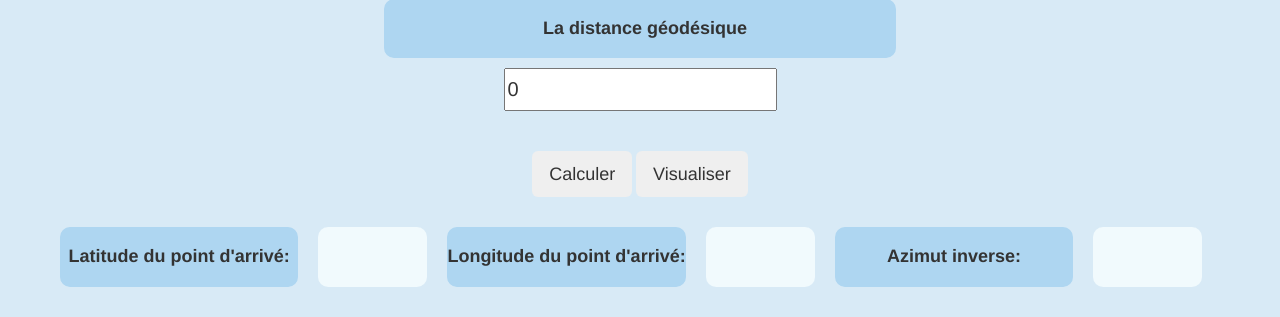
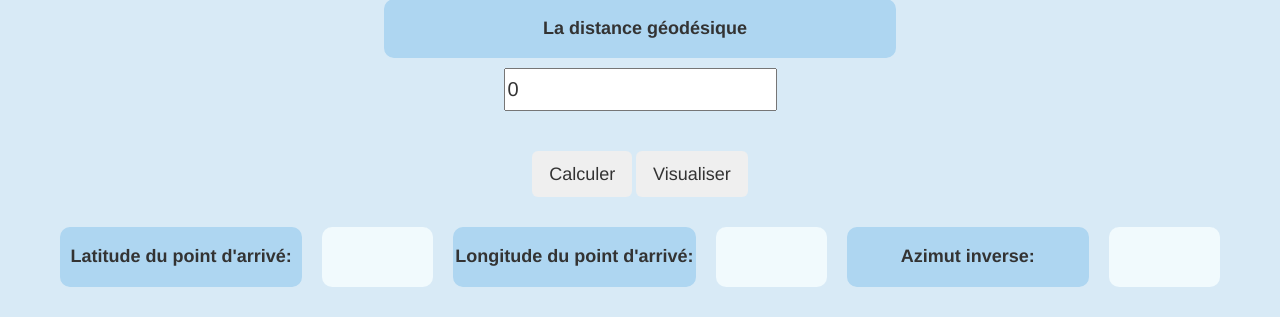
Before and after one commit to molaiea/geodesy, a Django app: page /direct in a window 1280 px wide. Shown: the part 912-1229 px from the top of the page. Run offline with Django 3.2, Linux system fonts and the light colour scheme; some libraries are stand-ins or nearby versions.

Commit message:
centering

```diff
--- a/geoapp/templates/plotbase.html
+++ b/geoapp/templates/plotbase.html
@@ -58,7 +58,6 @@
     }
     #mydiv{
       display: grid;
-      width: fit-content;
       grid-template-columns: 2fr 1fr 2fr 1fr 2fr 1fr;
       padding: 2rem;
       padding-left: 5rem;
```
